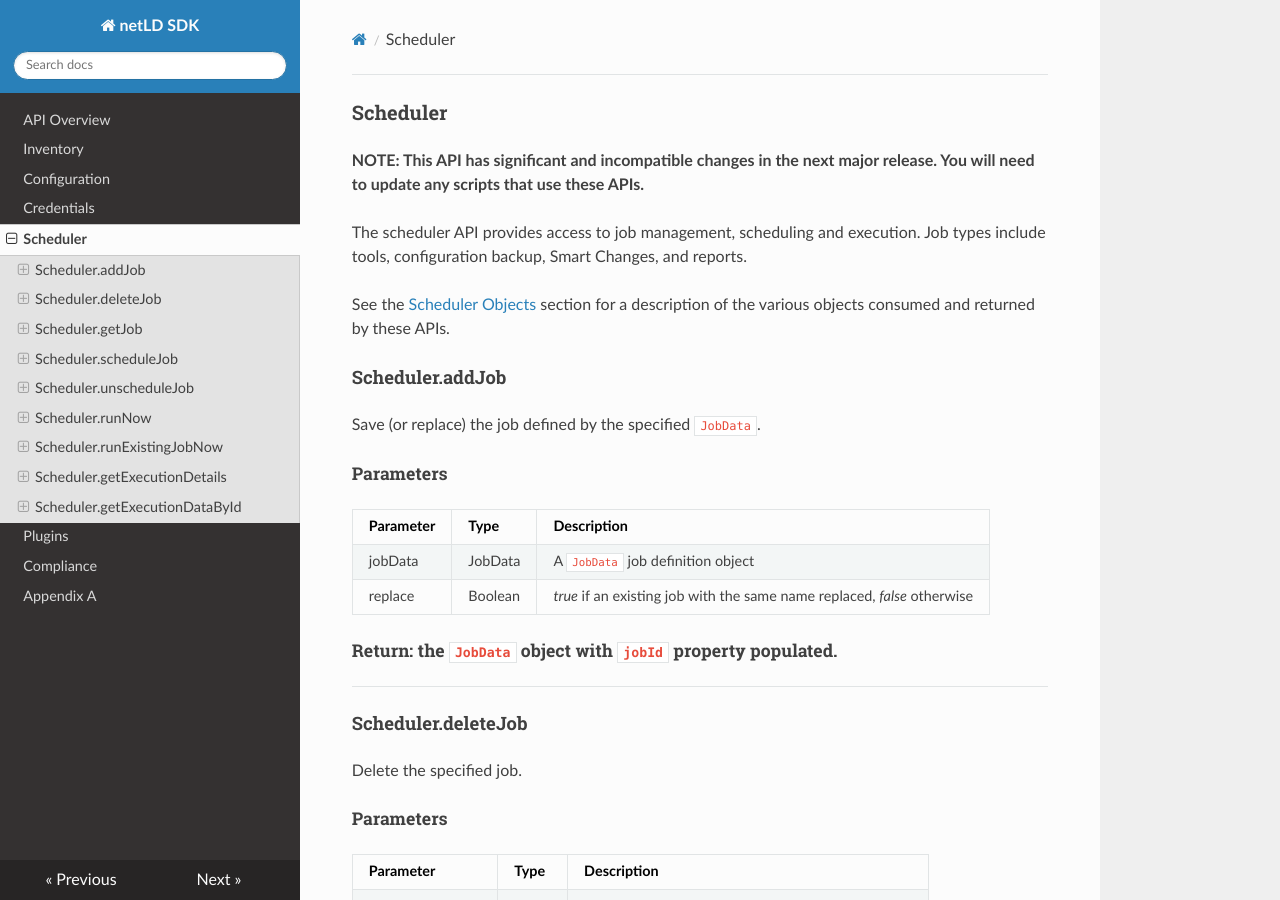
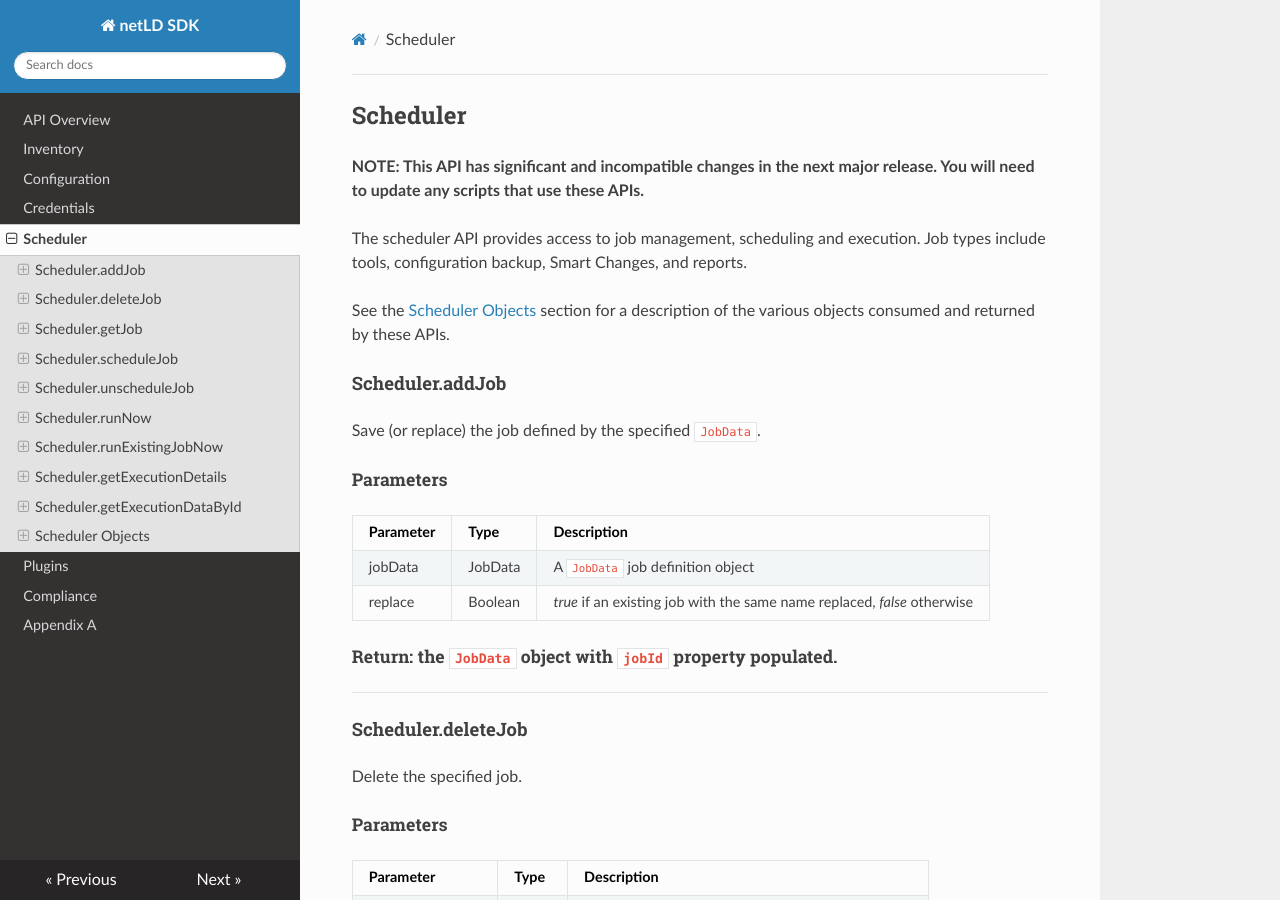
Before and after one commit to logicvein/NetLD-SDK, an MkDocs documentation site: the page built from docs/Scheduler.md, in a window 1280 px wide and 900 px high. Built offline with MkDocs 1.6.1, drawn with Linux system fonts in a browser that asks for light colours; nearby versions of some CDN libraries; old or Windows-style settings are respelled for this version of MkDocs.

Commit message:
14.06 scheduler doc changes

```diff
--- a/docs/Scheduler.md
+++ b/docs/Scheduler.md
@@ -1,4 +1,4 @@
-### Scheduler
+## Scheduler
 
 **NOTE: This API has significant and incompatible changes in the next major release.  You will need to update any scripts that use these APIs.**
 
```
